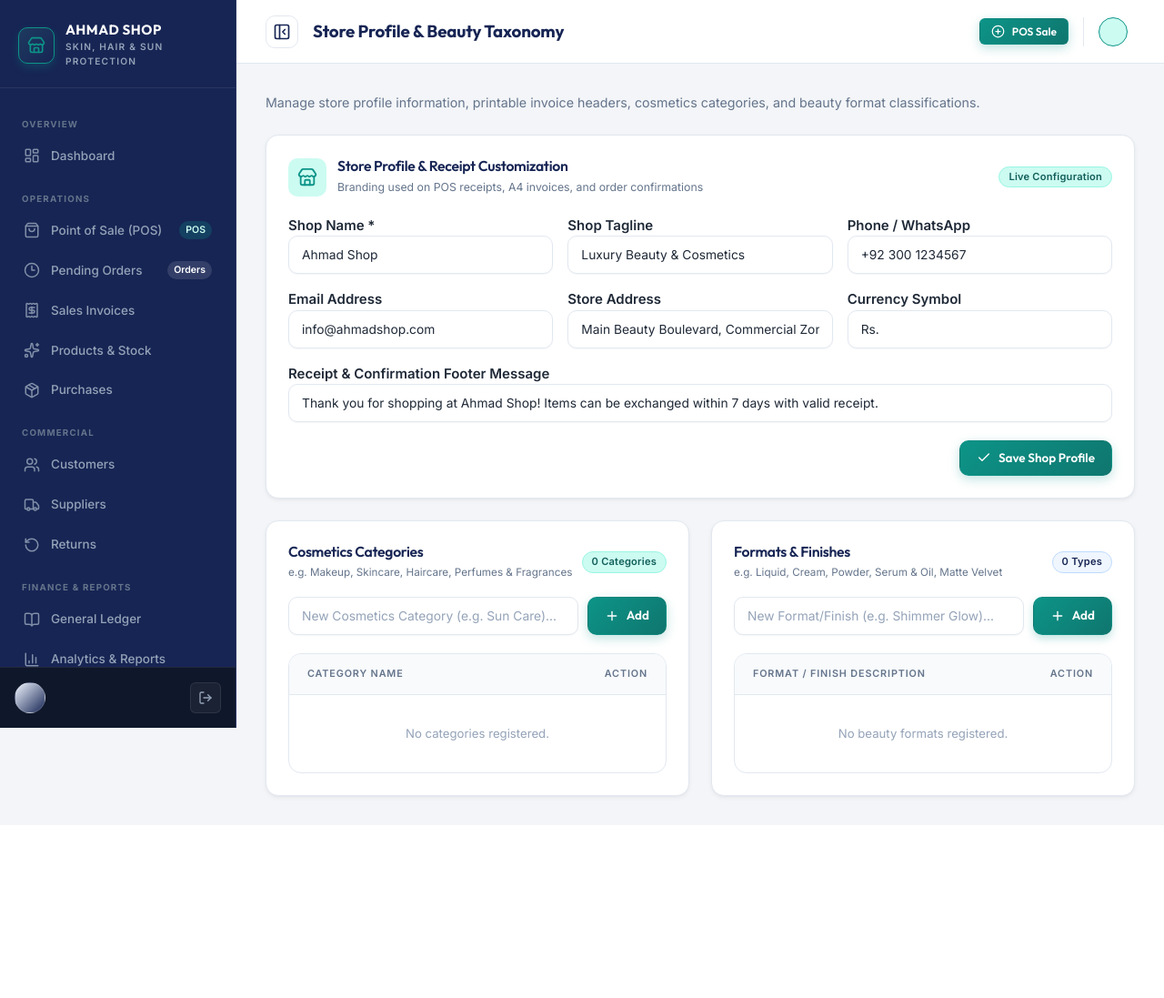
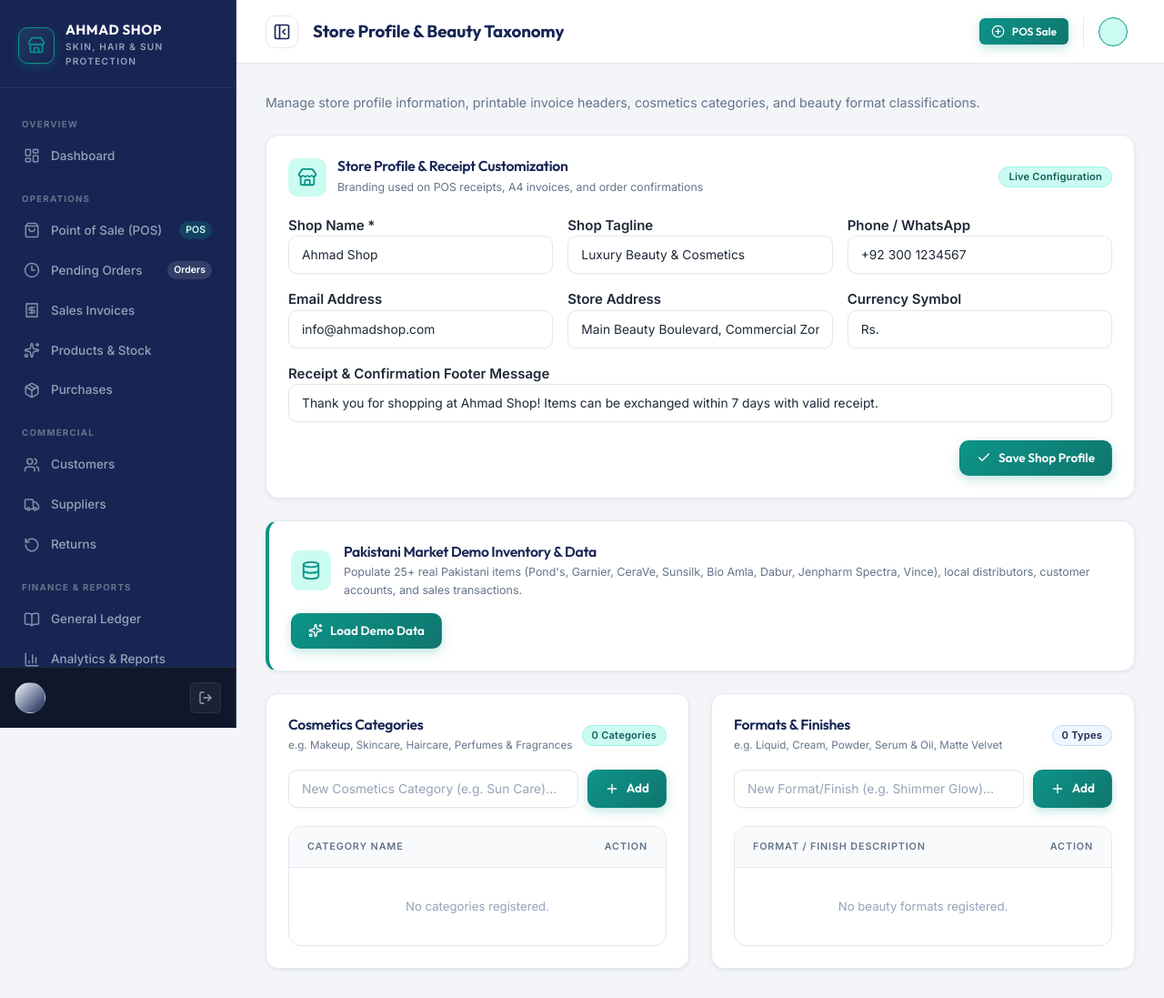
Before and after one commit to MSaad1212/Ahmad-Cosmetics-, a FastAPI app: template app/templates/settings/list.html in a window 1280 px wide. Shown: the whole page at 91% size. Before the commit the page ends 881 px from the top, so only its background shows below. Run offline with FastAPI, Linux system fonts and the light colour scheme; the template is opened without the code that fills it, so the values that code supplies are empty; some libraries are stand-ins or nearby versions.

```diff
--- a/app/templates/settings/list.html
+++ b/app/templates/settings/list.html
@@ -61,6 +61,28 @@
             </button>
         </div>
     </form>
+</div>
+
+<!-- Quick Demo Data Seeder Card -->
+<div class="card" style="padding: 24px; margin-bottom: 24px; border-left: 4px solid var(--accent);">
+    <div style="display: flex; align-items: center; justify-content: space-between; flex-wrap: wrap; gap: 16px;">
+        <div style="display: flex; align-items: center; gap: 14px;">
+            <div style="width: 44px; height: 44px; border-radius: 10px; background: var(--accent-light); color: var(--accent); display: flex; align-items: center; justify-content: center; flex-shrink: 0;">
+                <i data-lucide="database" style="width: 22px; height: 22px;"></i>
+            </div>
+            <div>
+                <h3 class="card-title" style="margin: 0;">Pakistani Market Demo Inventory & Data</h3>
+                <p style="margin: 3px 0 0; font-size: 0.83rem; color: var(--text-secondary);">
+                    Populate 25+ real Pakistani items (Pond's, Garnier, CeraVe, Sunsilk, Bio Amla, Dabur, Jenpharm Spectra, Vince), local distributors, customer accounts, and sales transactions.
+                </p>
+            </div>
+        </div>
+        <form method="post" action="/settings/seed-data" onsubmit="return confirm('Load Pakistani cosmetics demo data into database? Existing items will not be overwritten.');">
+            <button type="submit" class="btn btn-teal">
+                <i data-lucide="sparkles" style="width: 16px; height: 16px;"></i> Load Demo Data
+            </button>
+        </form>
+    </div>
 </div>
 
 <!-- Taxonomy Grid: Categories & Product Formats -->
```
Also changed, not shown: app/routes/settings.py (+13 -0 lines).
